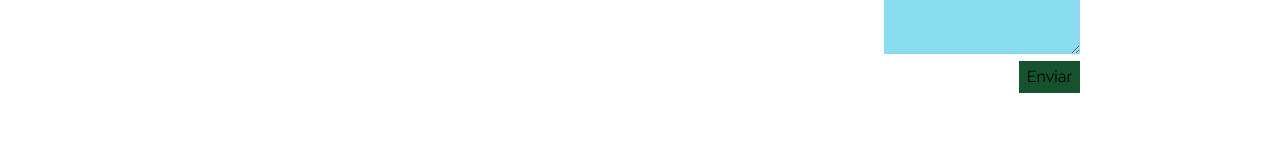
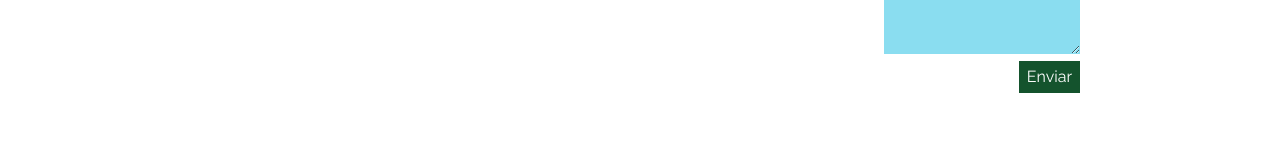
Before and after one commit to Robsonnsbr/landing-page-michele, a Next.js app: page / in a window 1280 px wide. Shown: the part 1396-1547 px from the top of the page. Built offline with nearby package versions, Linux system fonts and the light colour scheme.

Commit message:
fix: hidden overflow

```diff
--- a/src/components/common/form.tsx
+++ b/src/components/common/form.tsx
@@ -70,7 +70,7 @@ const FormPlain = () => {
             type="submit"
             name="btn"
             id="btn"
-            className="bg-green-900 text-black py-1 px-2 focus:outline-none focus:shadow-outline z-5"
+            className="bg-green-900 text-white py-1 px-2 focus:outline-none focus:shadow-outline z-5"
           >
             Enviar
           </button>
--- a/src/styles/globals.css
+++ b/src/styles/globals.css
@@ -19,6 +19,7 @@
 html, body {
   min-height: 100vh;
   max-height: fit-content;
+  overflow-x: hidden;
 }
 body {
   color: rgb(var(--foreground-rgb));
```
